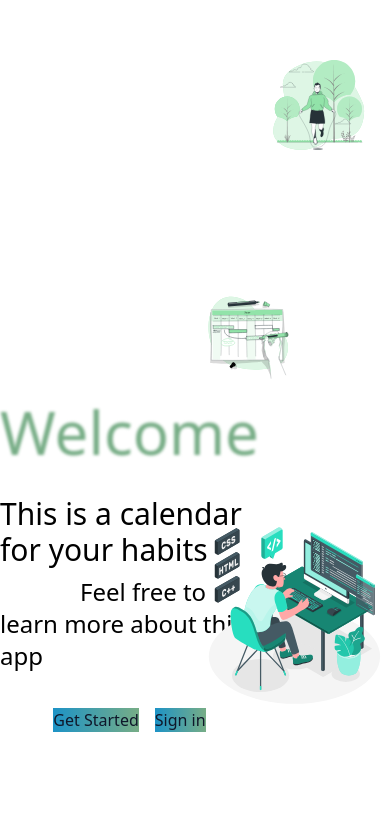
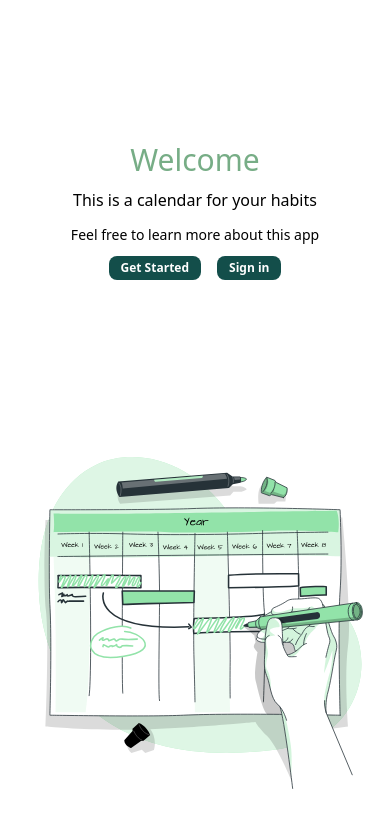
Before and after one commit to aguzovatii/calendar-frontend, a Next.js app: page /welcome in a window 390 px wide. Shown: the top 826 px of the page. Built offline with nearby package versions, Linux system fonts and the light colour scheme.

Commit message:
Make responsive page

```diff
--- a/app/welcome/page.tsx
+++ b/app/welcome/page.tsx
@@ -11,31 +11,30 @@ export default function WelcomePage({
   searchParams: { [key: string]: string | undefined };
 }) {
   return (
-    <div className="grid grid-cols-2 gap-2 h-full">
-      <div className="grid grid-rows-3 basis-1/2 h-full">
-        <div></div>
-        <div className="grid grid-rows-4 items-center justify-items-center">
+    <div className="grid md:grid-cols-1 md:grid-rows-2 lg:gap-4 xl:grid-rows-1 xl:grid-cols-2 xl:gap-2 h-full xl:h-[45rem] 2xl:h-full">
+      <div className="grid md:grid-rows-3 xl:grid-rows-3 xl:basis-1/2 xl:gap-2 2xl:gap-5 lg:h-full h-full">
+        <div className="grid md:row-start-2 md:row-span-1 md:rows-4 md:gap-2 lg:gap-3 xl:row-start-2 xl:row-span-1 xl:grid-rows-4 items-center justify-items-center">
           <div>
-            <p className="font-medium text-6xl text-[#77AD86] blur-[1.5px]">
+            <p className="font-medium md:text-3xl lg:text-5xl xl:text-6xl 2xl:text-9xl text-[#77AD86]">
               Welcome
             </p>
           </div>
           <div>
-            <p className="font-medium text-3xl text-black ml-15 mt-2">
+            <p className="font-medium md:text-1xl lg:text-2xl xl:text-3xl 2xl:text-6xl text-black xl:ml-15 xl:mt-2">
               This is a calendar for your habits
             </p>
           </div>
           <div>
-            <a
+            <Link
               href="https://calendar-team.github.io/calendar-docs/"
-              className="font-medium text-2xl text-black ml-20"
+              className="font-medium md:text-sm lg:text-1xl xl:text-2xl 2xl:text-5xl text-black xl:ml-20 hover:underline"
             >
               Feel free to learn more about this app
-            </a>
+            </Link>
           </div>
-          <div className="flex justify-center space-x-4">
+          <div className="flex justify-center space-x-4 relative">
             <Link
-              className="bg-gradient-to-r from-[#1D93C6] to-[#77AD86]"
+              className="bg-[#134e4a] hover:bg-[#0f766e] focus:ring-4 focus:ring-blue-300 font-semibold rounded-lg md:text-xs lg:text-xs xl:text-sm 2xl:text-3xl md:px-3 lg:px-5 md:py-1 lg:py-1.5 xl:py-2.5 2xl:py-5 text-white"
               href={
                 searchParams.callbackUrl
                   ? "/auth/signup?callbackUrl=" +
@@ -46,7 +45,7 @@ export default function WelcomePage({
               Get Started
             </Link>
             <Link
-              className="bg-gradient-to-r from-[#1D93C6] to-[#77AD86]"
+              className="bg-[#134e4a] hover:bg-[#0f766e] focus:ring-4 focus:ring-blue-300 font-semibold rounded-lg md:text-xs lg:text-xs xl:text-sm 2xl:text-3xl md:px-3 lg:px-5 md:py-1 lg:py-1.5 xl:py-2.5 2xl:py-5 text-white"
               href={
                 searchParams.callbackUrl
                   ? "/auth/signin?callbackUrl=" +
@@ -60,14 +59,14 @@ export default function WelcomePage({
         </div>
       </div>
 
-      <div className="grid grid-rows-1 grid-cols-8 basis-1/2 h-full relative">
-        <div className="col-start-4 col-span-4 row-start-1 top-[5%] absolute">
+      <div className="grid grid-rows-1 lg:grid-cols-3 xl:grid-cols-8 xl:basis-1/2 xl:h-full relative">
+        <div className="invisible lg:visible lg:col-start-1 lg:col-span-1 xl:col-start-4 xl:col-span-4 xl:row-start-1 xl:top-[5%] absolute">
           <Image src={img1} alt="" priority={true} width="2048" height="2048" />
         </div>
-        <div className="col-start-1 col-span-4 row-start-1 top-[25%] absolute">
+        <div className="lg:col-start-2 lg:col-span-1 xl:col-start-1 xl:col-span-4 xl:row-start-1 xl:top-[25%] absolute">
           <Image src={img2} alt="" priority={true} width="2048" height="2048" />
         </div>
-        <div className="2xl:col-start-4 col-span-4 row-start-1 top-[45%] absolute">
+        <div className="invisible lg:visible lg:col-start-3 lg:col-span-1 xl:col-start-4 xl:col-span-4 xl:row-start-1 xl:top-[45%] absolute">
           <Image src={img3} alt="" priority={true} width="2048" height="2048" />
         </div>
       </div>
--- a/tailwind.config.ts
+++ b/tailwind.config.ts
@@ -9,10 +9,21 @@ const config: Config = {
       center: true,
       padding: "2rem",
       screens: {
-        "2xl": "1400px",
+       // '2xl': '1400px',
+        //'desktop': '2400px',
       },
     },
+    screens: {
+      'sm': '200px',
+      'md': '300px',
+      'lg': '600px',
+      'xl': '1000px',
+      '2xl': '1850px',
+    },
     extend: {
+      screens: {
+        '3xl': '2000px',
+      },
       colors: {
         border: "hsl(var(--border))",
         input: "hsl(var(--input))",
```
